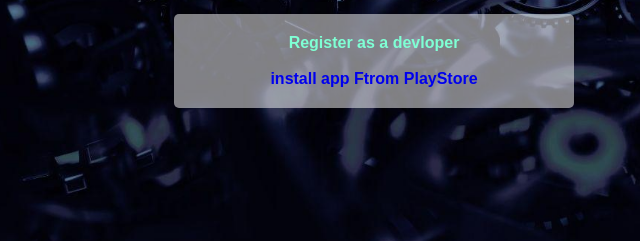
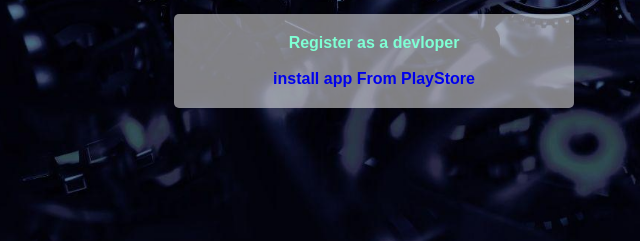
Before and after one commit to akashdip2001/contact-for-Project2, a plain HTML site: page Contact/Contact-form-to-email.html in a window 1280 px wide. Shown: the part 496-737 px from the top of the page, 266-906 px from the left. Drawn offline with nearby package versions, Linux system fonts and the light colour scheme.

Commit message:
Update Contact-form-to-email.html

```diff
--- a/Contact/Contact-form-to-email.html
+++ b/Contact/Contact-form-to-email.html
@@ -100,7 +100,7 @@
    <div class="container">
     <a style="color: aquamarine;" href="https://play.google.com/apps/testing/com.akashdipmahapatra.freecad">Register as a devloper</a><br>
      <br>
-    <a href="https://play.google.com/store/apps/details?id=com.akashdipmahapatra.freecad">install app Ftrom PlayStore</a>
+    <a href="https://play.google.com/store/apps/details?id=com.akashdipmahapatra.freecad">install app From PlayStore</a>
   </div>
 </div>
   <script src="Contact-form-to-email.js"></script>
```
